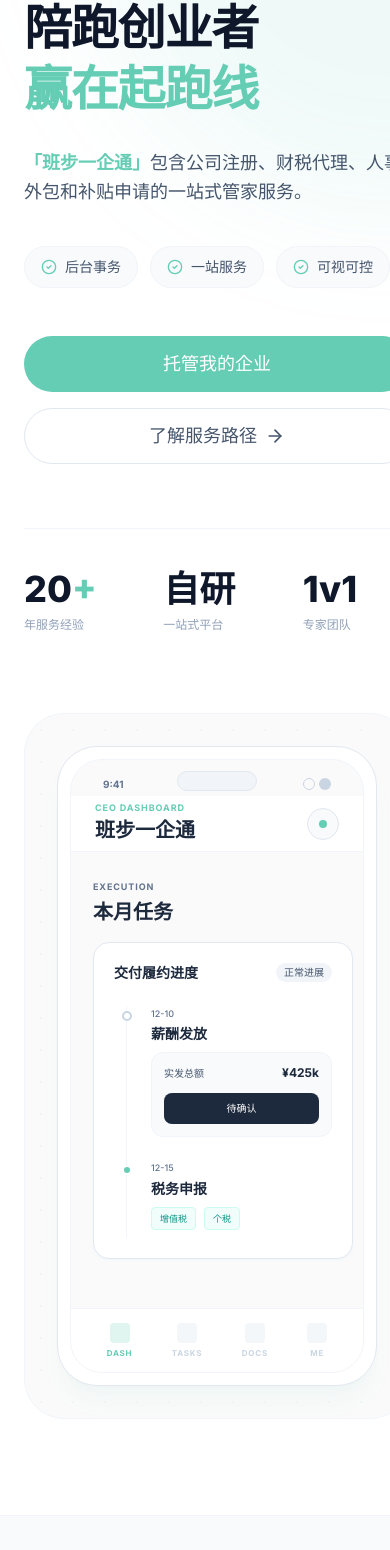
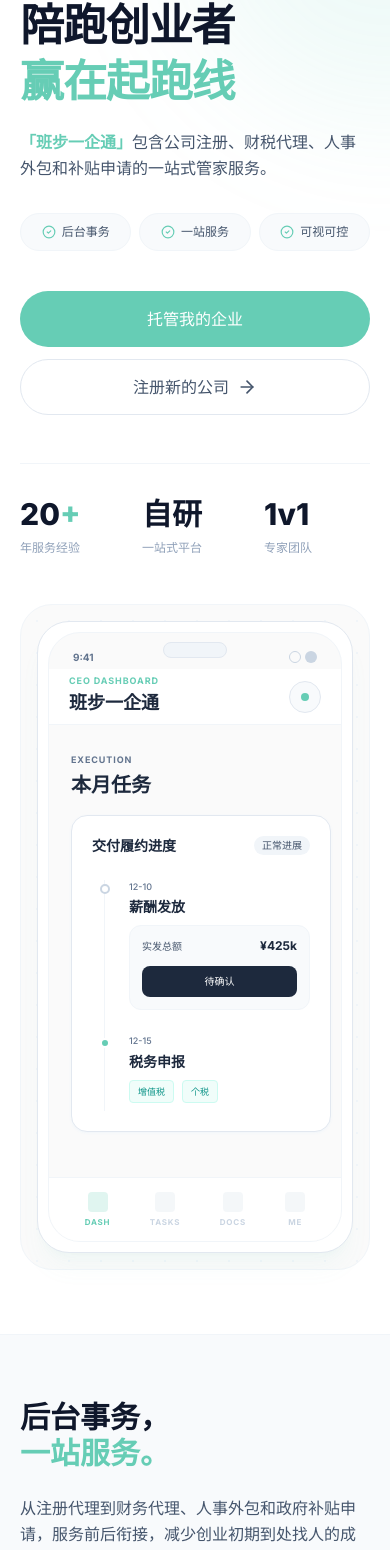
Before and after one commit to cydhang-dotcom/1B, a React (Vite) app: page / in a window 390 px wide. Shown: the part 94-1644 px from the top of the page. Built offline with nearby package versions, Linux system fonts and the light colour scheme.

Commit message:
fix: improve mobile layout adaptation

```diff
--- a/src/components/Footer.tsx
+++ b/src/components/Footer.tsx
@@ -2,10 +2,10 @@ import React from 'react';
 
 export default function Footer() {
   return (
-    <footer className="h-12 bg-slate-900 border-t border-slate-800 text-slate-500 text-[10px] flex items-center py-0">
-      <div className="max-w-7xl mx-auto px-6 w-full flex flex-col md:flex-row justify-between items-center gap-4 text-[10px] font-medium">
-        <div>© 2026 BANBU ONE ENTERPRISE SERVICES · ALL RIGHTS RESERVED</div>
-        <div className="flex gap-8 font-bold text-slate-500">
+    <footer className="min-h-12 bg-slate-900 border-t border-slate-800 text-slate-500 text-[10px] flex items-center py-4 md:py-0">
+      <div className="max-w-7xl mx-auto px-5 sm:px-6 w-full flex flex-col md:flex-row justify-between items-start md:items-center gap-3 md:gap-4 text-[10px] font-medium">
+        <div className="leading-relaxed">© 2026 BANBU ONE ENTERPRISE SERVICES · ALL RIGHTS RESERVED</div>
+        <div className="flex flex-wrap gap-x-5 gap-y-2 md:gap-8 font-bold text-slate-500">
           <span>PRIVACY POLICY</span>
           <span>SERVICE AGREEMENT</span>
           <span className="text-[#66CDB5]">SHANGHAI · BEIJING · SHENZHEN</span>
--- a/src/components/Hero.tsx
+++ b/src/components/Hero.tsx
@@ -5,63 +5,63 @@ import PhoneMockup from './PhoneMockup';
 
 export default function Hero({ onOpenModal }: { onOpenModal: () => void }) {
   return (
-    <section id="desk" className="pt-24 pb-24 lg:pt-32 lg:pb-32 overflow-hidden relative bg-white">
-      <div className="absolute top-0 right-0 w-[600px] h-[600px] bg-[#66CDB5]/10 rounded-full blur-3xl -translate-y-1/2 translate-x-1/2"></div>
+    <section id="desk" className="pt-24 pb-16 sm:pb-20 lg:pt-32 lg:pb-32 overflow-hidden relative bg-white">
+      <div className="absolute top-0 right-0 w-[420px] h-[420px] sm:w-[600px] sm:h-[600px] bg-[#66CDB5]/10 rounded-full blur-3xl -translate-y-1/2 translate-x-1/2"></div>
 
-      <div className="max-w-7xl mx-auto px-6 grid lg:grid-cols-2 gap-20 items-center relative z-10">
+      <div className="max-w-7xl mx-auto px-5 sm:px-6 grid lg:grid-cols-2 gap-12 lg:gap-20 items-center relative z-10">
         <motion.div
           initial={{ opacity: 0, y: 20 }}
           animate={{ opacity: 1, y: 0 }}
           transition={{ duration: 0.8, ease: "easeOut" }}
           className="max-w-2xl"
         >
-          <h1 className="text-5xl lg:text-[5rem] leading-[1.1] font-extrabold text-slate-900 tracking-tight mb-8">
+          <h1 className="text-[2.75rem] sm:text-5xl lg:text-[5rem] leading-[1.08] lg:leading-[1.1] font-extrabold text-slate-900 tracking-tight mb-6 lg:mb-8">
             陪跑创业者<br/>
             <span className="text-[#66CDB5] relative inline-block mt-2">
               赢在起跑线
             </span>
           </h1>
 
-          <p className="text-lg text-slate-600 font-normal leading-relaxed mb-10 max-w-lg">
+          <p className="text-base sm:text-lg text-slate-600 font-normal leading-relaxed mb-8 sm:mb-10 max-w-lg">
             <strong className="text-[#66CDB5] font-semibold">「班步一企通」</strong>包含公司注册、财税代理、人事外包和补贴申请的一站式管家服务。
           </p>
 
-          <div className="flex flex-wrap gap-3 mb-12">
+          <div className="grid grid-cols-3 gap-2 sm:flex sm:flex-wrap sm:gap-3 mb-10 sm:mb-12">
             {['后台事务', '一站服务', '可视可控'].map((point) => (
-              <div key={point} className="flex items-center gap-2 text-sm font-medium text-slate-600 bg-slate-50 px-4 py-2.5 rounded-full border border-slate-100">
-                <CheckCircle2 size={16} className="text-[#66CDB5]" />
+              <div key={point} className="flex min-w-0 items-center justify-center gap-1.5 sm:gap-2 whitespace-nowrap text-xs sm:text-sm font-medium text-slate-600 bg-slate-50 px-2 sm:px-4 py-2.5 rounded-full border border-slate-100">
+                <CheckCircle2 size={16} className="h-3.5 w-3.5 sm:h-4 sm:w-4 shrink-0 text-[#66CDB5]" />
                 {point}
               </div>
             ))}
           </div>
 
-          <div className="flex flex-col sm:flex-row gap-4">
+          <div className="flex flex-col sm:flex-row gap-3 sm:gap-4">
             <button
               onClick={onOpenModal}
-              className="inline-flex items-center justify-center h-14 px-8 rounded-full bg-[#66CDB5] hover:bg-[#52ba9f] text-white font-medium text-lg transition-all gap-2"
+              className="inline-flex items-center justify-center h-14 px-8 rounded-full bg-[#66CDB5] hover:bg-[#52ba9f] text-white font-medium text-base sm:text-lg transition-all gap-2"
             >
               托管我的企业
             </button>
             <a
               href="#path"
-              className="inline-flex items-center justify-center h-14 px-8 rounded-full bg-white text-slate-600 font-medium text-lg border border-slate-200 hover:border-slate-300 hover:text-slate-900 transition-all gap-2"
+              className="inline-flex items-center justify-center h-14 px-8 rounded-full bg-white text-slate-600 font-medium text-base sm:text-lg border border-slate-200 hover:border-slate-300 hover:text-slate-900 transition-all gap-2"
             >
-              了解服务路径
+              注册新的公司
               <ArrowRight size={20} />
             </a>
           </div>
 
-          <div className="mt-16 pt-10 border-t border-slate-100 grid grid-cols-3 gap-8">
+          <div className="mt-12 sm:mt-16 pt-8 sm:pt-10 border-t border-slate-100 grid grid-cols-3 gap-4 sm:gap-8">
             <div>
-              <div className="text-4xl font-extrabold text-slate-900">20<span className="text-[#66CDB5]">+</span></div>
+              <div className="text-3xl sm:text-4xl font-extrabold text-slate-900">20<span className="text-[#66CDB5]">+</span></div>
               <div className="text-xs font-medium text-slate-400 mt-2">年服务经验</div>
             </div>
             <div>
-              <div className="text-4xl font-extrabold text-slate-900">自研</div>
+              <div className="text-3xl sm:text-4xl font-extrabold text-slate-900">自研</div>
               <div className="text-xs font-medium text-slate-400 mt-2">一站式平台</div>
             </div>
             <div>
-              <div className="text-4xl font-extrabold text-slate-900">1v1</div>
+              <div className="text-3xl sm:text-4xl font-extrabold text-slate-900">1v1</div>
               <div className="text-xs font-medium text-slate-400 mt-2">专家团队</div>
             </div>
           </div>
@@ -71,7 +71,7 @@ export default function Hero({ onOpenModal }: { onOpenModal: () => void }) {
            initial={{ opacity: 0, y: 40 }}
            animate={{ opacity: 1, y: 0 }}
            transition={{ duration: 0.8, delay: 0.2, ease: "easeOut" }}
-           className="relative mx-auto w-full max-w-md lg:max-w-none pattern-bg rounded-[40px] p-8 border border-slate-100 flex items-center justify-center"
+           className="relative mx-auto w-full max-w-sm sm:max-w-md lg:max-w-none pattern-bg rounded-[32px] sm:rounded-[40px] p-4 sm:p-8 border border-slate-100 flex items-center justify-center"
         >
            <PhoneMockup />
         </motion.div>
--- a/src/components/PhoneMockup.tsx
+++ b/src/components/PhoneMockup.tsx
@@ -2,14 +2,14 @@ import React from 'react';
 
 export default function PhoneMockup() {
   return (
-    <div className="relative mx-auto w-[320px] h-[640px] bg-white rounded-[40px] p-3 shadow-xl shadow-[#66CDB5]/5 relative z-10 border border-slate-200">
+    <div className="relative mx-auto w-full max-w-[320px] aspect-[1/2] bg-white rounded-[32px] sm:rounded-[40px] p-2.5 sm:p-3 shadow-xl shadow-[#66CDB5]/5 z-10 border border-slate-200">
       {/* Notch */}
-      <div className="absolute top-6 left-1/2 -translate-x-1/2 w-20 h-5 bg-slate-100 rounded-full z-20 border border-slate-200"></div>
+      <div className="absolute top-5 sm:top-6 left-1/2 -translate-x-1/2 w-16 sm:w-20 h-4 sm:h-5 bg-slate-100 rounded-full z-20 border border-slate-200"></div>
 
       {/* Screen */}
       <div className="h-full w-full bg-[#fafafa] rounded-[32px] overflow-hidden relative flex flex-col border border-slate-100">
         {/* Status Bar */}
-        <div className="h-8 flex justify-between items-center px-8 pt-4 text-[10px] font-bold text-slate-500 z-10 shrink-0 mb-1">
+        <div className="h-8 flex justify-between items-center px-6 sm:px-8 pt-4 text-[10px] font-bold text-slate-500 z-10 shrink-0 mb-1">
           <span>9:41</span>
           <div className="flex gap-1 items-center">
             <div className="w-3 h-3 border border-slate-300 rounded-full"></div>
@@ -18,10 +18,10 @@ export default function PhoneMockup() {
         </div>
 
         {/* WeChat Header */}
-        <div className="h-14 w-full px-6 flex justify-between items-center shrink-0 border-b border-slate-100 bg-white mb-3">
+        <div className="h-14 w-full px-5 sm:px-6 flex justify-between items-center shrink-0 border-b border-slate-100 bg-white mb-3">
           <div>
             <div className="text-[9px] font-bold text-[#66CDB5] uppercase tracking-widest leading-none mb-1">CEO Dashboard</div>
-            <div className="text-xl font-bold text-slate-800">班步一企通</div>
+            <div className="text-lg sm:text-xl font-bold text-slate-800">班步一企通</div>
           </div>
           <div className="w-8 h-8 rounded-full bg-slate-50 border border-slate-200 flex items-center justify-center">
             <div className="w-2 h-2 bg-[#66CDB5] rounded-full"></div>
--- a/src/components/Services.tsx
+++ b/src/components/Services.tsx
@@ -34,23 +34,23 @@ const services = [
 
 export default function Services() {
   return (
-    <section id="services" className="py-24 lg:py-32 bg-slate-50 border-t border-slate-100">
-      <div className="max-w-7xl mx-auto px-6">
-        <div className="flex flex-col md:flex-row justify-between items-end gap-12 mb-20">
+    <section id="services" className="py-16 sm:py-20 lg:py-32 bg-slate-50 border-t border-slate-100">
+      <div className="max-w-7xl mx-auto px-5 sm:px-6">
+        <div className="flex flex-col md:flex-row justify-between items-start md:items-end gap-6 md:gap-12 mb-10 sm:mb-14 lg:mb-20">
           <div className="max-w-2xl">
-            <h2 className="text-4xl md:text-5xl font-extrabold text-slate-900 leading-[1.2]">
+            <h2 className="text-3xl sm:text-4xl md:text-5xl font-extrabold text-slate-900 leading-[1.2]">
               后台事务，<br/><span className="text-[#66CDB5]">一站服务。</span>
             </h2>
           </div>
-          <p className="text-lg text-slate-600 font-normal max-w-md pb-2 leading-relaxed">
+          <p className="text-base sm:text-lg text-slate-600 font-normal max-w-md md:pb-2 leading-relaxed">
             从注册代理到财务代理、人事外包和政府补贴申请，服务前后衔接，减少创业初期到处找人的成本。
           </p>
         </div>
 
         <div className="grid md:grid-cols-2 lg:grid-cols-4 gap-6">
           {services.map((service, idx) => (
-            <div key={idx} className="group p-8 rounded-[2rem] bg-white border border-slate-200 hover:border-slate-300 hover:shadow-md shadow-sm transition-all duration-300 flex flex-col h-full relative overflow-hidden">
-              <div className="mb-8 w-12 h-12 rounded-2xl bg-slate-50 border border-slate-100 flex items-center justify-center relative z-10 group-hover:scale-110 transition-transform">
+            <div key={idx} className="group p-6 sm:p-8 rounded-[1.5rem] sm:rounded-[2rem] bg-white border border-slate-200 hover:border-slate-300 hover:shadow-md shadow-sm transition-all duration-300 flex flex-col h-full relative overflow-hidden">
+              <div className="mb-6 sm:mb-8 w-12 h-12 rounded-2xl bg-slate-50 border border-slate-100 flex items-center justify-center relative z-10 group-hover:scale-110 transition-transform">
                 {service.icon}
               </div>
               <div className="absolute top-6 right-6 text-6xl font-extrabold text-slate-50 group-hover:text-[#66CDB5]/10 transition-colors pointer-events-none select-none z-0">
--- a/src/index.css
+++ b/src/index.css
@@ -23,7 +23,7 @@
 }
 
 body {
-  @apply bg-white text-slate-800 antialiased;
+  @apply bg-white text-slate-800 antialiased overflow-x-hidden;
 }
 
 .glass-panel {
```
Also changed, not shown: src/components/CTA.tsx (+7 -7 lines), src/components/Features.tsx (+7 -7 lines), src/components/Pathway.tsx (+8 -8 lines), src/components/Stats.tsx (+5 -5 lines), src/components/TrustModal.tsx (+9 -9 lines).
